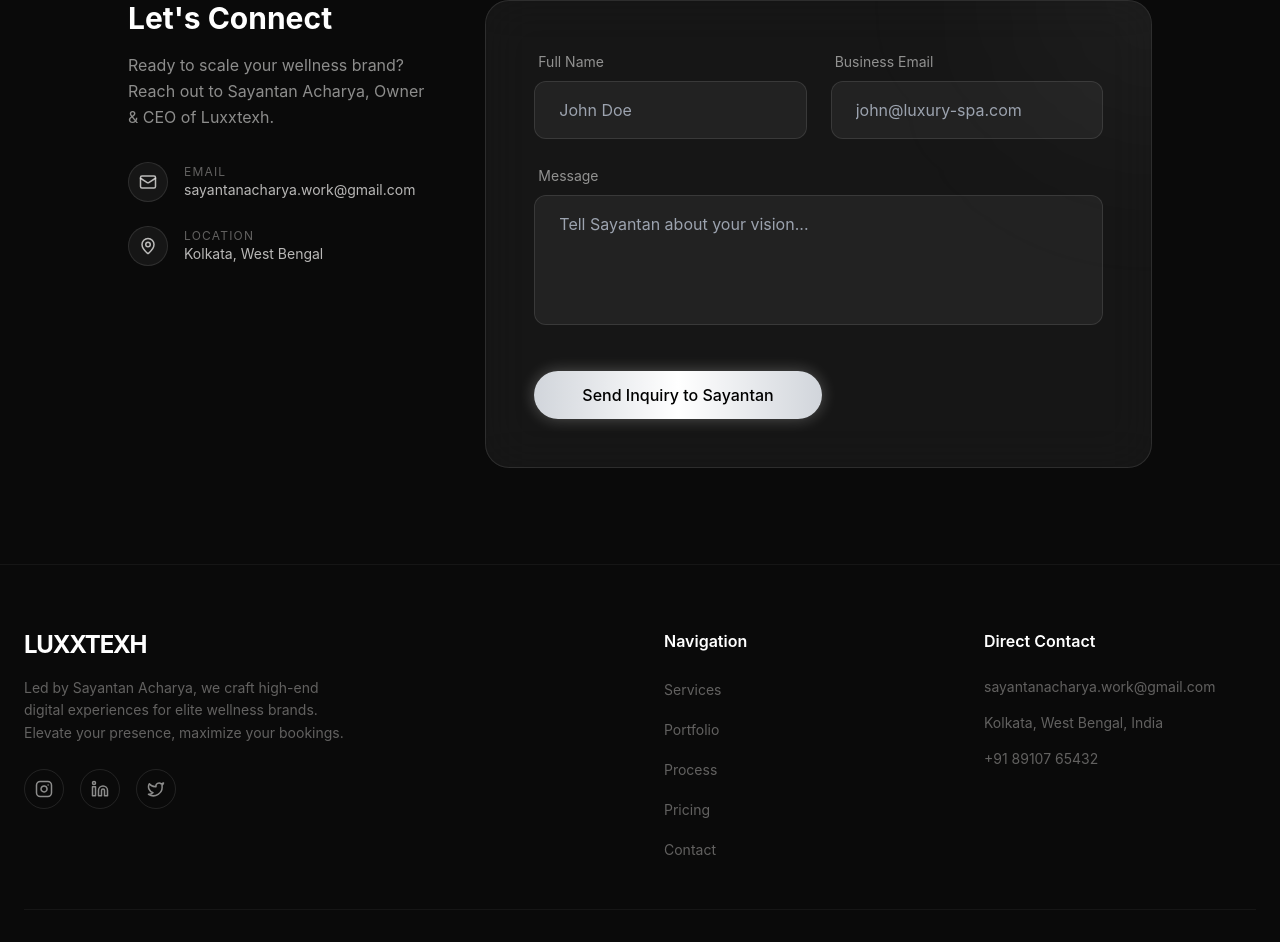
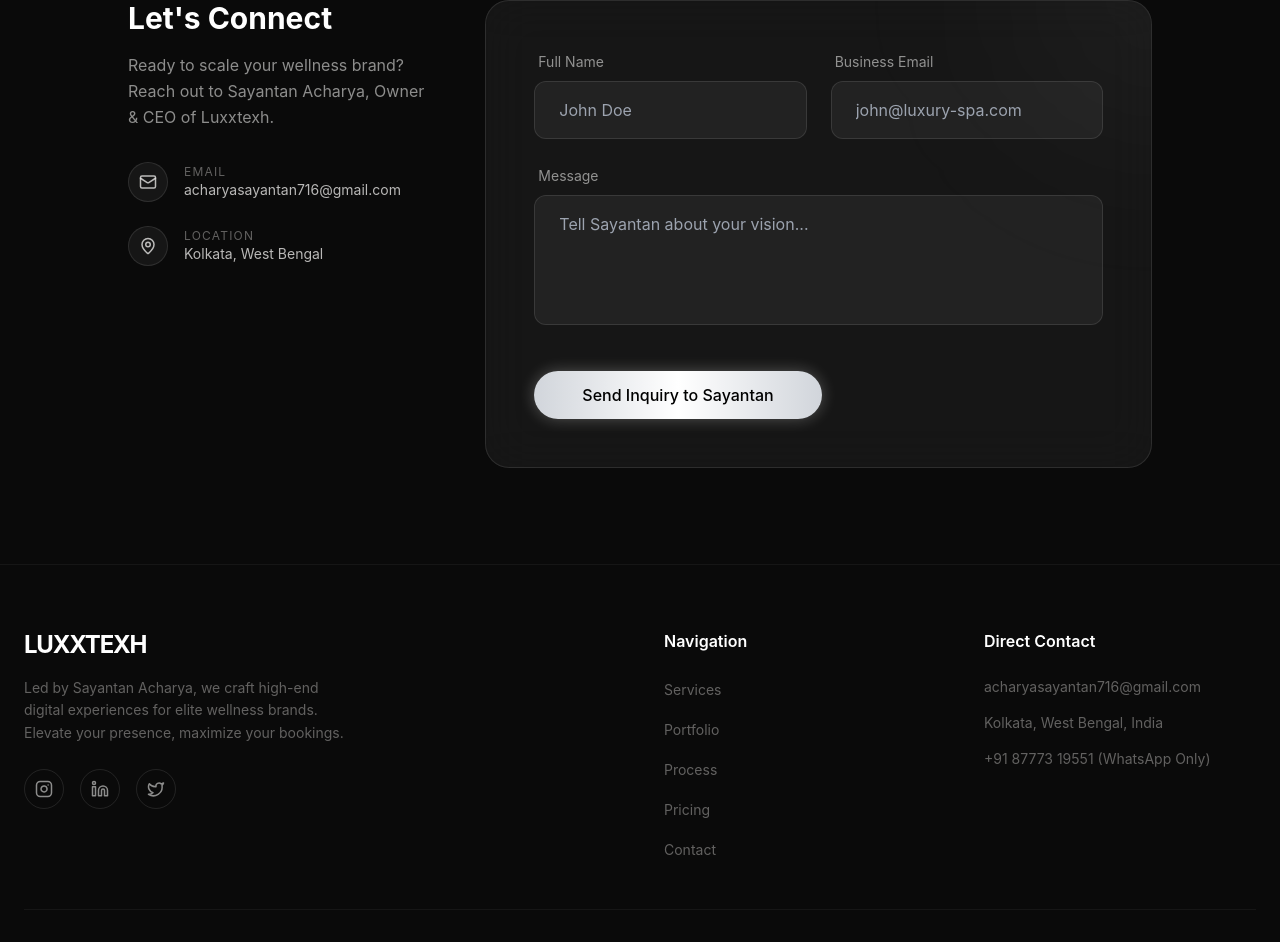
Before and after one commit to sayantanthessatan009/serene-owl-flip, a React (Vite) app: page / in a window 1280 px wide. Shown: the part 7596-8538 px from the top of the page. Built offline with nearby package versions, Linux system fonts and the light colour scheme.

Commit message:
[dyad] Updating contact info to correct email and WhatsApp - wrote 2 file(s)

```diff
--- a/src/components/Contact.tsx
+++ b/src/components/Contact.tsx
@@ -41,7 +41,7 @@ const Contact = () => {
                 </div>
                 <div>
                   <p className="text-xs text-platinum/40 uppercase tracking-widest">Email</p>
-                  <p className="text-sm">sayantanacharya.work@gmail.com</p>
+                  <p className="text-sm">acharyasayantan716@gmail.com</p>
                 </div>
               </div>
 
@@ -105,7 +105,7 @@ const Contact = () => {
 
       {/* Floating WhatsApp Button */}
       <motion.a
-        href="https://wa.me/918910765432"
+        href="https://wa.me/918777319551"
         target="_blank"
         rel="noopener noreferrer"
         whileHover={{ scale: 1.1 }}
--- a/src/components/Footer.tsx
+++ b/src/components/Footer.tsx
@@ -50,9 +50,9 @@ const Footer = () => {
           <div>
             <h4 className="text-white font-semibold mb-6">Direct Contact</h4>
             <ul className="space-y-4 text-sm text-platinum/40">
-              <li>sayantanacharya.work@gmail.com</li>
+              <li>acharyasayantan716@gmail.com</li>
               <li>Kolkata, West Bengal, India</li>
-              <li>+91 89107 65432</li>
+              <li>+91 87773 19551 (WhatsApp Only)</li>
             </ul>
           </div>
         </div>
```
